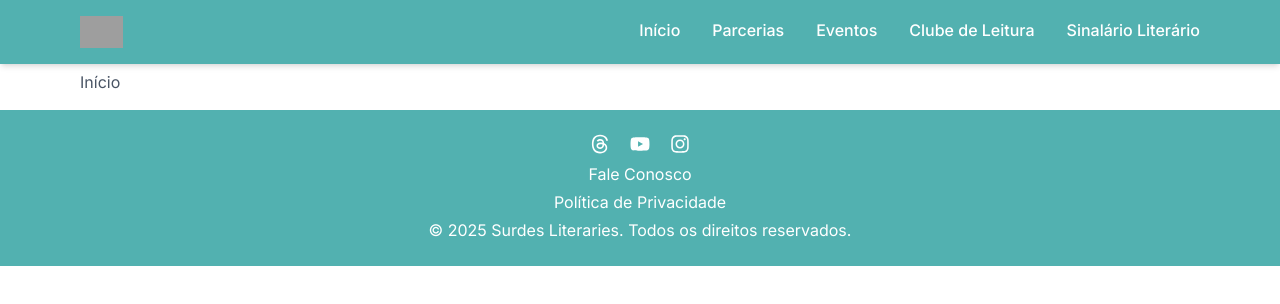
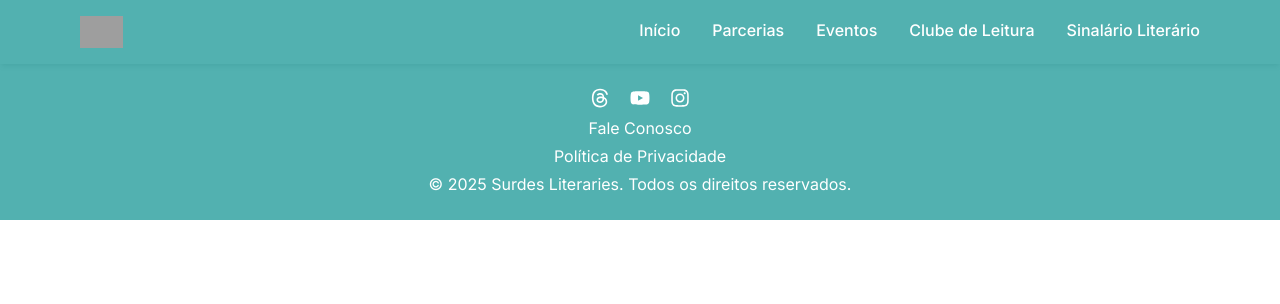
Before and after one commit to agnesmva/surdes-literaries, a React (Vite) app: page / in a window 1280 px wide. Shown: the top 304 px of the page. Built offline with nearby package versions, Linux system fonts and the light colour scheme; grey boxes are pictures that could not be loaded.

Commit message:
tirei breadcrumbs

```diff
--- a/src/App.jsx
+++ b/src/App.jsx
@@ -17,7 +17,6 @@ function App() {
   return (
     <Router>
         <Nav/>
-        <Breadcrumbs />
         <Routes>
         <Route path="/home" element={<MainContent />} />
         <Route path="/home" element={<Home />} />
```
